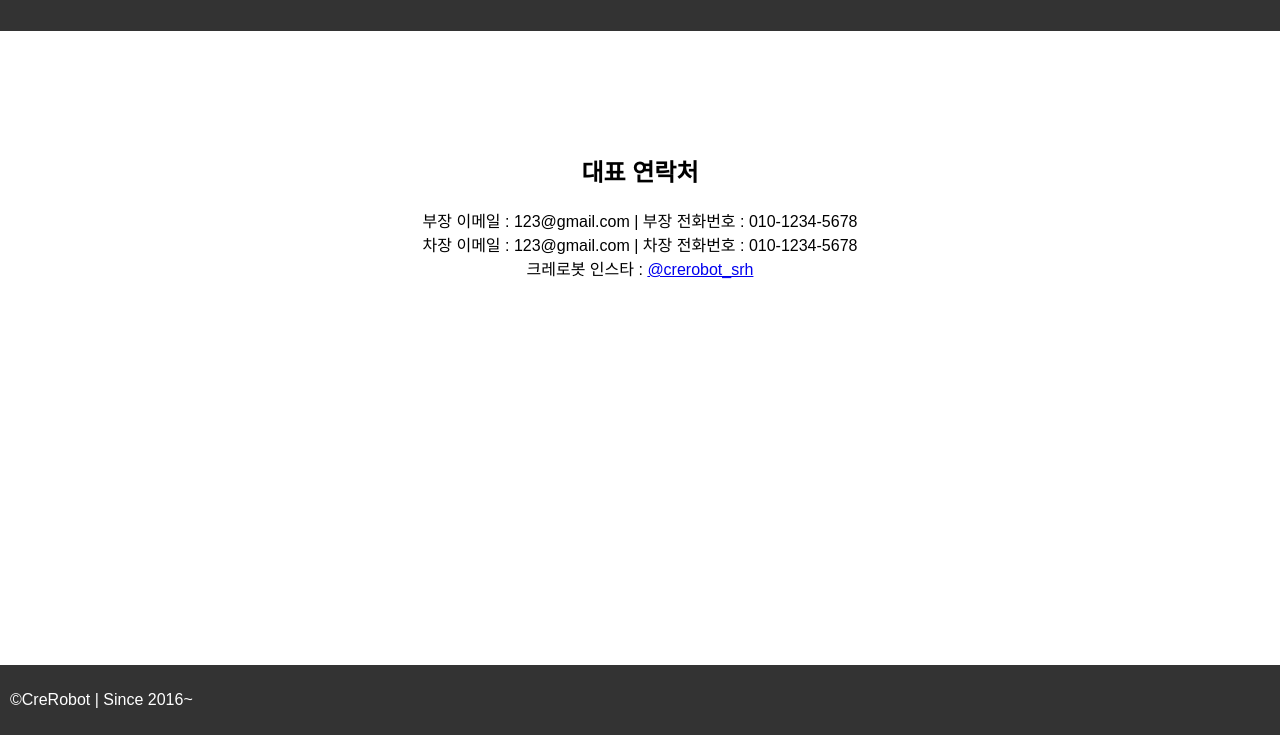
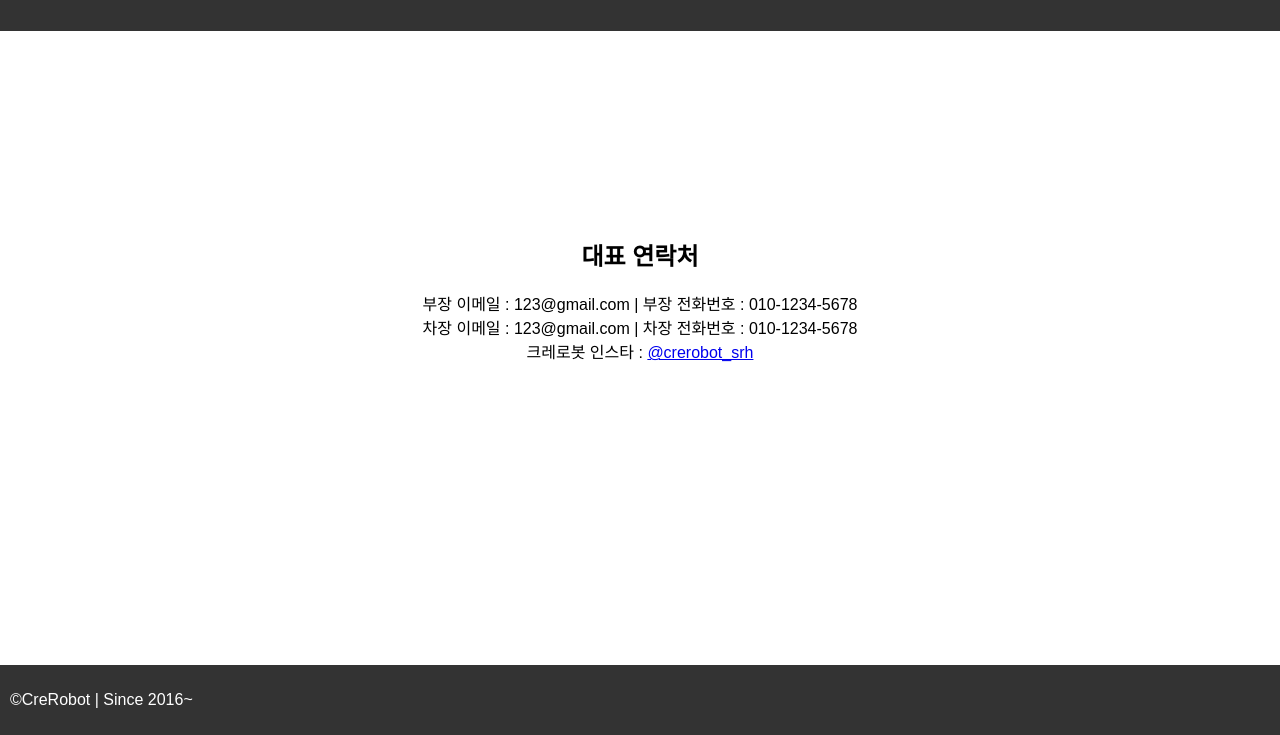
Before and after one commit to uncroos/CreRobotWeb, a plain HTML site: page front/email.html in a window 1280 px wide. Shown: the part 65-800 px from the top of the page. Drawn offline with Linux system fonts and the light colour scheme.

Commit message:
11.28(3차

```diff
--- a/front/career.css
+++ b/front/career.css
@@ -41,7 +41,7 @@ body {
 
   /* 메인 콘텐츠 스타일링 */
   .main-content {
-    padding: 8%;
+    padding: 13%;
     text-align: center;
   }
 
--- a/front/email.css
+++ b/front/email.css
@@ -41,7 +41,7 @@ body {
 
   /* 메인 콘텐츠 스타일링 */
   .main-content {
-    padding: 8%;
+    padding: 14.5%;
     text-align: center;
   }
 
```
